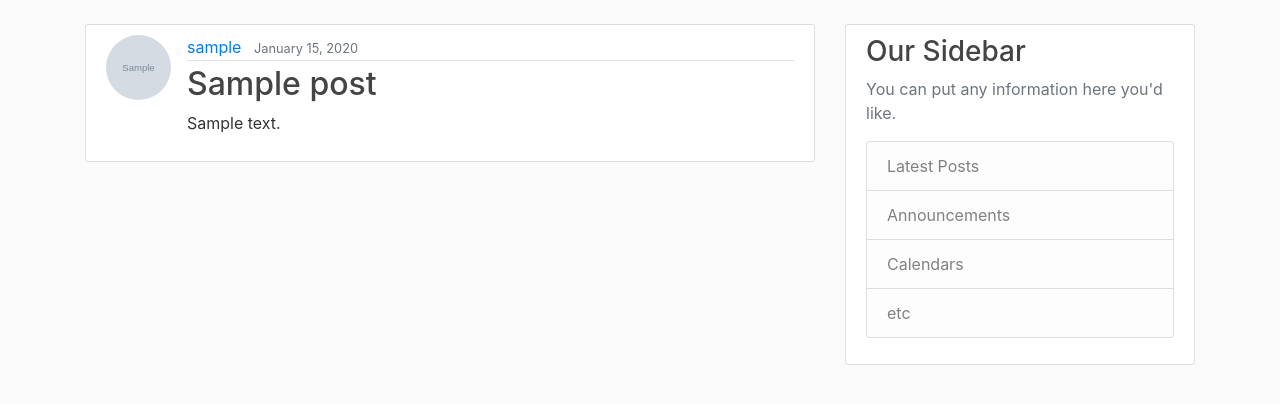
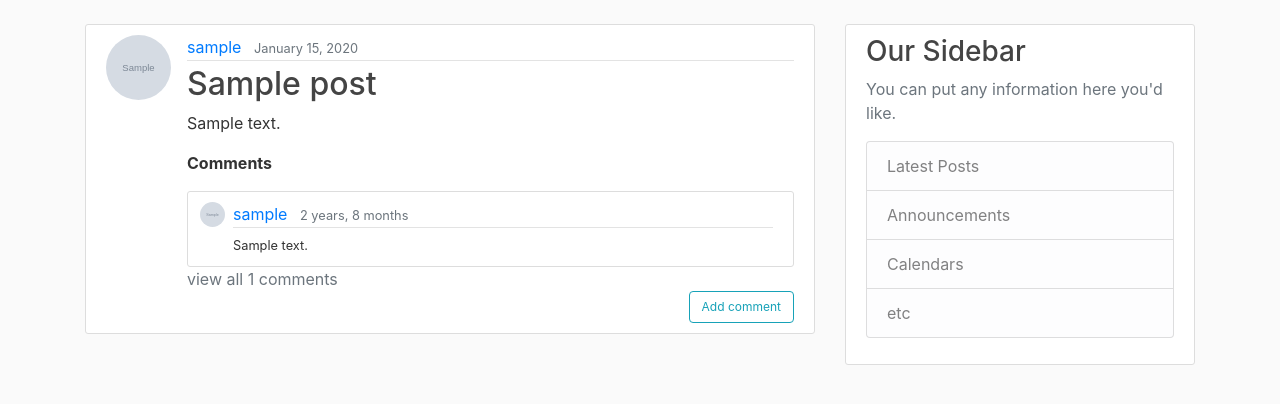
Before and after one commit to Patelrahul4884/blog-app, a Django app: page / in a window 1280 px wide. Shown: the part 56-460 px from the top of the page. Run offline with Django 3.2, Linux system fonts and the light colour scheme; tables that the repository leaves empty hold one stand-in row (values such as "Sample post"); grey boxes marked "Sample" are stand-in pictures; some libraries are stand-ins or nearby versions.

Commit message:
added comment feature

```diff
--- a/blog/admin.py
+++ b/blog/admin.py
@@ -1,4 +1,5 @@
 from django.contrib import admin
-from .models import Post
+from .models import Post,Comment
 # Register your models here.
 admin.site.register(Post)
+admin.site.register(Comment)
--- a/blog/models.py
+++ b/blog/models.py
@@ -15,3 +15,14 @@ class Post(models.Model):
 
     def __str__(self):
         return self.title
+
+class Comment(models.Model):
+    content=models.CharField(max_length=500,blank=True,null=True)
+    author=models.ForeignKey(User,on_delete=models.CASCADE)
+    post=models.ForeignKey(Post,on_delete=models.CASCADE)
+    date_posted=models.DateTimeField(default=timezone.now,null=True)
+
+
+
+    def get_absolute_url(self):
+        return reverse('blog-home')
--- a/blog/static/blog/main.css
+++ b/blog/static/blog/main.css
@@ -35,6 +35,12 @@ body {
     border-radius: 3px;
     margin-bottom: 20px;
   }
+  .comment-section {
+    background: #ffffff;
+    padding: 10px 20px;
+    border: 1px solid #dddddd;
+    border-radius: 3px;
+  }
 
   .article-title {
     color: #444444;
@@ -53,6 +59,12 @@ body {
     height: 65px;
     width: 65px;
     margin-right: 16px;
+  }
+  .comment-img {
+    height: 25px;
+    width: 25px;
+    margin-right: 8px;
+    margin-left: -8px
   }
 
   .article-metadata {
--- a/blog/templates/blog/home.html
+++ b/blog/templates/blog/home.html
@@ -12,6 +12,32 @@
         </div>
         <h2><a class="article-title" href="{% url 'post-detail' post.id %}">{{ post.title }}</a></h2>
         <p class="article-content">{{ post.content }}</p>
+        <div>
+            <p style="font-weight: bold;">Comments</p>
+        </div>
+    {% if post.comment_set.first %}
+    <article class="media comment-section">
+        <img class="rounded-circle comment-img" src="{{ post.comment_set.first.author.profile.image.url }}" alt="">
+        <div class="media-body">
+            <div class="article-metadata">
+                <a class="mr-2" href="{% url 'user-posts' post.comment_set.first.author.username %}">{{ post.comment_set.first.author }}</a>
+                <small class="text-muted">{{ post.comment_set.first.date_posted|timesince }}</small>
+            </div>
+            <small>{{ post.comment_set.first.content }}</small>
+        </div>
+    </article>
+    <a class="text-muted" href="{% url 'post-detail' post.id %}">view all {{ post.comment_set.all|length }} comments</a>
+    {% else %}
+    <small>No Comments</small>
+    {% endif %}
+
+
+
+        <div class="form-group">
+            <a class="btn btn-outline-info" style="float:Right; font-size: 12px;" href="{% url 'post-comment' post.id %}">
+                Add comment
+            </a>
+        </div>
     </div>
 </article>
 {% endfor %}
--- a/blog/urls.py
+++ b/blog/urls.py
@@ -7,15 +7,19 @@ from .views import (
     PostUpdateView,
     PostDeleteView,
     UserPostListView,
+    PostCommentCreateView,
 )
 
 
 urlpatterns = [
-    path('',PostListView.as_view(),name='blog-home'),
+    path('',views.PostListView,name='blog-home'),
     path('user/<str:username>',UserPostListView.as_view(),name='user-posts'),
-    path('post/<int:pk>/',PostDetailView.as_view(),name='post-detail'),
+    path('post/<int:pk>/',PostDetailView,name='post-detail'),
     path('post/new',PostCreateView.as_view(),name='post-create'),
     path('post/<int:pk>/update/',PostUpdateView.as_view(),name='post-update'),
     path('post/<int:pk>/delete/',PostDeleteView.as_view(),name='post-delete'),
-    path('about/',views.about,name='blog-about')
+    path('about/',views.about,name='blog-about'),
+
+    path('post_comment/new/<int:pk>',PostCommentCreateView.as_view(),name='post-comment'),
+
 ]
--- a/blog/views.py
+++ b/blog/views.py
@@ -1,6 +1,8 @@
+from turtle import isvisible
+from urllib import request
 from django.shortcuts import render,get_object_or_404
 from django.http import HttpResponse
-from .models import Post
+from .models import Post, Comment
 from django.views.generic import (
     ListView,
     DetailView,
@@ -10,14 +12,18 @@ from django.views.generic import (
     )
 from django.contrib.auth.mixins import LoginRequiredMixin, UserPassesTestMixin
 from django.contrib.auth.models import User
+from .forms import BlogCommentForm
 # Create your views here.
 
-class PostListView(ListView):
-    model=Post
-    template_name='blog/home.html'
-    context_object_name='posts'
-    ordering=['-date_posted']
+def PostListView(request):
+    posts = Post.objects.all().order_by('-date_posted')
+    comments = Comment.objects.all()
+    context = {'posts':posts,'comments':comments}
     paginate_by=5
+    return render(request,'blog/home.html',context)
+        # template_name='blog/home.html'
+        # context_object_name='posts'
+        # ordering=['-date_posted']
 
 class UserPostListView(ListView):
     model=Post
@@ -29,8 +35,11 @@ class UserPostListView(ListView):
         user=get_object_or_404(User,username=self.kwargs.get('username'))
         return Post.objects.filter(author=user).order_by('-date_posted')
 
-class PostDetailView(DetailView):
-    model=Post
+def PostDetailView(request,pk):
+    post = Post.objects.get(id=pk)
+    comments = Comment.objects.filter(post=post)
+    context = {'object':post,'comments':comments}
+    return render(request,'blog/post_detail.html',context)
 
 class PostCreateView(LoginRequiredMixin, CreateView):
     model=Post
@@ -66,3 +75,14 @@ class PostDeleteView(LoginRequiredMixin,UserPassesTestMixin,DeleteView):
 
 def about(request):
     return render(request,'blog/about.html',{'title':'About'})
+
+
+
+class PostCommentCreateView(LoginRequiredMixin, CreateView):
+    model=Comment
+    fields=['content']
+
+    def form_valid(self,form):
+        form.instance.author=self.request.user
+        form.instance.post = Post.objects.get(id=self.kwargs['pk'])
+        return super().form_valid(form)
```
Also changed, not shown: blog/forms.py (added, +9 -0 lines), blog/templates/blog/comment_form.html (added, +18 -0 lines), blog/templates/blog/post_detail.html (+17 -0 lines), django_project/settings.py (+10 -7 lines), django_project/urls.py (+20 -15 lines), blog/migrations/0001_initial.py, user/migrations/0001_initial.py, 1 other file.
